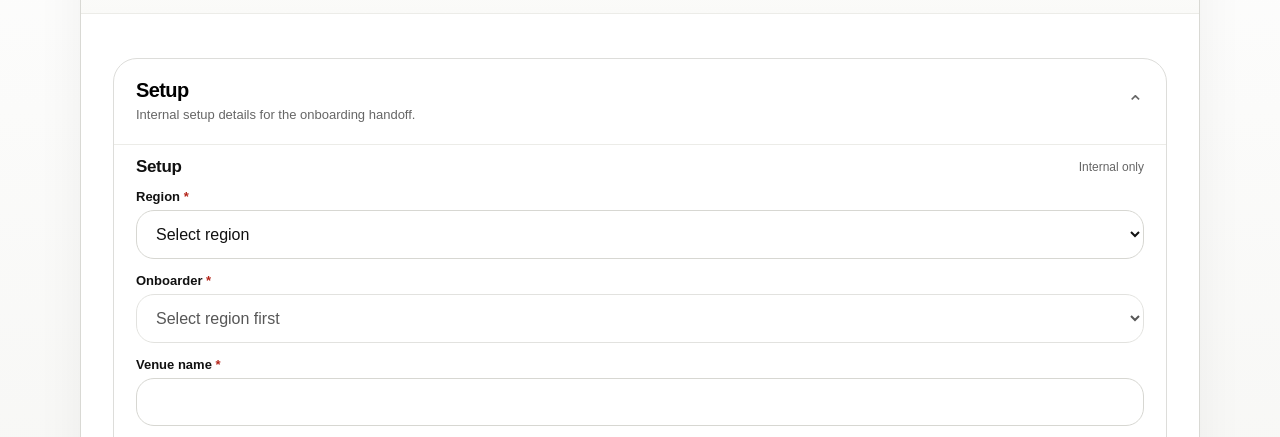
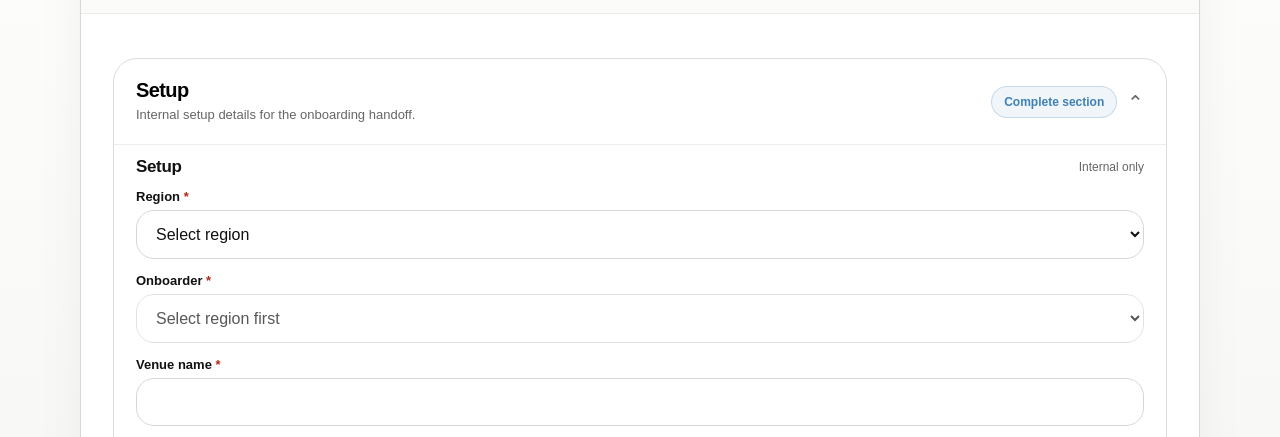
Before and after one commit to rajmarkandoo-dot/onboarding, a website: page index.html in a window 1280 px wide. Shown: the part 290-727 px from the top of the page. Drawn offline with Linux system fonts and the light colour scheme.

Commit message:
Add click-to-edit summaries for onboarding stages

```diff
--- a/index.html
+++ b/index.html
@@ -312,6 +312,28 @@
       transition: transform 180ms ease;
     }
 
+    .flow-stage-toggle-meta {
+      display: inline-flex;
+      align-items: center;
+      gap: 10px;
+      flex: 0 0 auto;
+    }
+
+    .flow-stage-action {
+      display: inline-flex;
+      align-items: center;
+      justify-content: center;
+      min-width: 104px;
+      padding: 8px 12px;
+      border-radius: 999px;
+      border: 1px solid rgba(63, 129, 182, 0.24);
+      background: rgba(63, 129, 182, 0.08);
+      color: #3f81b6;
+      font-size: 12px;
+      font-weight: 700;
+      white-space: nowrap;
+    }
+
     .flow-stage:not(.is-collapsed) .flow-stage-chevron {
       transform: rotate(180deg);
     }
@@ -1511,9 +1533,12 @@
             <button class="flow-stage-toggle" type="button" data-stage-toggle aria-expanded="true">
               <div class="flow-stage-copy">
                 <strong>Setup</strong>
-                <span>Internal setup details for the onboarding handoff.</span>
+                <span id="stage1Preview">Internal setup details for the onboarding handoff.</span>
               </div>
-              <span class="flow-stage-chevron">⌄</span>
+              <span class="flow-stage-toggle-meta">
+                <span class="flow-stage-action" id="stage1Action">Complete section</span>
+                <span class="flow-stage-chevron">⌄</span>
+              </span>
             </button>
             <div class="flow-stage-content">
             <div class="section-title">
@@ -1568,9 +1593,12 @@
             <button class="flow-stage-toggle" type="button" data-stage-toggle aria-expanded="false">
               <div class="flow-stage-copy">
                 <strong>Onboarding Card Information</strong>
-                <span>Core setup details, implementation planning, and the OB dashboard.</span>
+                <span id="stage2Preview">Core setup details, implementation planning, and the OB dashboard.</span>
               </div>
-              <span class="flow-stage-chevron">⌄</span>
+              <span class="flow-stage-toggle-meta">
+                <span class="flow-stage-action" id="stage2Action">Complete section</span>
+                <span class="flow-stage-chevron">⌄</span>
+              </span>
             </button>
             <div class="flow-stage-content">
           <div class="step2-journey-stage" id="step3JourneyCard">
@@ -1818,9 +1846,12 @@
             <button class="flow-stage-toggle" type="button" data-stage-toggle aria-expanded="false">
               <div class="flow-stage-copy">
                 <strong>Build &amp; Launch Checklist</strong>
-                <span>Track launch readiness and sync each completed workstream back to Monday.</span>
+                <span id="stage3Preview">Track launch readiness and sync each completed workstream back to Monday.</span>
               </div>
-              <span class="flow-stage-chevron">⌄</span>
+              <span class="flow-stage-toggle-meta">
+                <span class="flow-stage-action" id="stage3Action">Open section</span>
+                <span class="flow-stage-chevron">⌄</span>
+              </span>
             </button>
             <div class="flow-stage-content">
             <div class="step3-layout">
@@ -1983,9 +2014,12 @@
             <button class="flow-stage-toggle" type="button" data-stage-toggle aria-expanded="false">
               <div class="flow-stage-copy">
                 <strong>Resource Glossary</strong>
-                <span>Reference links and notes based on the selections made throughout the flow.</span>
+                <span id="stage5Preview">Reference links and notes based on the selections made throughout the flow.</span>
               </div>
-              <span class="flow-stage-chevron">⌄</span>
+              <span class="flow-stage-toggle-meta">
+                <span class="flow-stage-action" id="stage5Action">Open section</span>
+                <span class="flow-stage-chevron">⌄</span>
+              </span>
             </button>
             <div class="flow-stage-content">
             <div class="step-card">
@@ -2017,12 +2051,20 @@
       inviteBox: document.getElementById("inviteBox"),
       inviteLink: document.getElementById("inviteLink"),
       step1Section: document.getElementById("step1Section"),
+      stage1Preview: document.getElementById("stage1Preview"),
+      stage1Action: document.getElementById("stage1Action"),
       step2Card: document.getElementById("step2Card"),
+      stage2Preview: document.getElementById("stage2Preview"),
+      stage2Action: document.getElementById("stage2Action"),
       step2Heading: document.getElementById("step2Heading"),
       step2Lead: document.getElementById("step2Lead"),
       step3JourneyCard: document.getElementById("step3JourneyCard"),
       step3Card: document.getElementById("step3Card"),
+      stage3Preview: document.getElementById("stage3Preview"),
+      stage3Action: document.getElementById("stage3Action"),
       step5Card: document.getElementById("step5Card"),
+      stage5Preview: document.getElementById("stage5Preview"),
+      stage5Action: document.getElementById("stage5Action"),
       modePill: document.getElementById("modePill"),
       summaryVenue: document.getElementById("summaryVenue"),
       summaryClient: document.getElementById("summaryClient"),
@@ -2496,6 +2538,8 @@
           row.classList.add("status-not-started");
         }
       });
+
+      updateStageSummaries();
     }
 
     function applyStep3Statuses(step3Statuses = {}) {
@@ -2518,6 +2562,45 @@
       els.summaryVenue.textContent = els.venueName.value.trim() || '—';
       els.summaryClient.textContent = els.clientName.value.trim() || '—';
       els.summaryClientEmail.textContent = els.clientEmail.value.trim() || '—';
+      updateStageSummaries();
+    }
+
+    function updateStageSummaries() {
+      const stage1Parts = [
+        els.venueName.value.trim(),
+        els.clientName.value.trim(),
+        els.clientEmail.value.trim()
+      ].filter(Boolean);
+      const stage1HasData = stage1Parts.length > 0 || els.region.value || els.onboarder.value;
+      els.stage1Preview.textContent = stage1HasData
+        ? stage1Parts.join(' · ') || 'Setup details saved.'
+        : 'Internal setup details for the onboarding handoff.';
+      els.stage1Action.textContent = stage1HasData ? 'Click to edit' : 'Complete section';
+
+      const stage2Parts = [
+        els.launchDate.value || '',
+        els.posSystem.value || '',
+        els.reservationSystem.value || '',
+        els.prepayments.value || ''
+      ].filter(Boolean);
+      const stage2HasData = stage2Parts.length > 0 || els.otherIntegrations.value || els.smsRequired.value || els.iPads.value;
+      els.stage2Preview.textContent = stage2HasData
+        ? stage2Parts.join(' · ')
+        : 'Core setup details, implementation planning, and the OB dashboard.';
+      els.stage2Action.textContent = stage2HasData ? 'Click to edit' : 'Complete section';
+
+      const completedCount = Array.from(sectionChecks).filter((check) => check.checked).length;
+      const totalCount = sectionChecks.length;
+      els.stage3Preview.textContent = completedCount
+        ? `${completedCount} of ${totalCount} launch workstreams complete.`
+        : 'Track launch readiness and sync each completed workstream back to Monday.';
+      els.stage3Action.textContent = completedCount ? 'Click to edit' : 'Open section';
+
+      const glossaryCount = els.glossaryGrid.querySelectorAll('.glossary-card').length;
+      els.stage5Preview.textContent = glossaryCount
+        ? `${glossaryCount} resource ${glossaryCount === 1 ? 'card' : 'cards'} ready from your selections.`
+        : 'Reference links and notes based on the selections made throughout the flow.';
+      els.stage5Action.textContent = glossaryCount ? 'Click to edit' : 'Open section';
     }
 
     function applyOnboardingItem(data) {
@@ -2676,6 +2759,7 @@
 
       els.glossaryGrid.innerHTML = cards.join('');
       els.glossaryEmpty.style.display = cards.length ? 'none' : 'block';
+      updateStageSummaries();
     }
 
     function syncStep3Status(sectionName, completed) {
```
